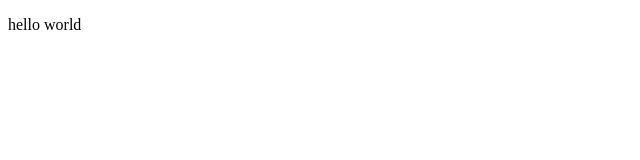
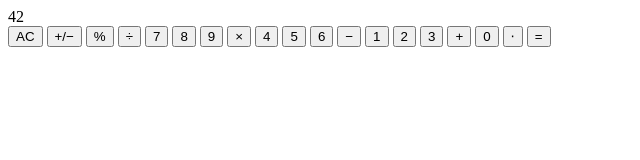
Before and after one commit to lvadla/calculator-ts, a website with bundled scripts: page index.html in a window 1280 px wide. Shown: the whole page, without its empty margins (0-640 px from the left). Built offline with nearby package versions, Linux system fonts and the light colour scheme.

Commit message:
feat: add calculator markup

```diff
--- a/index.html
+++ b/index.html
@@ -8,6 +8,35 @@
   </head>
   <script src="./dist/index.js" defer></script>
   <body>
-    <p id="root"></p>
+    <main id="content">
+      <div id="calculator">
+        <section id="output">42</section>
+        <section id="input">
+          <button type="button">AC</button>
+          <button type="button">&plus;/&minus;</button>
+          <button type="button">&percnt;</button>
+          <button type="button">&divide;</button>
+
+          <button type="button">7</button>
+          <button type="button">8</button>
+          <button type="button">9</button>
+          <button type="button">&times;</button>
+
+          <button type="button">4</button>
+          <button type="button">5</button>
+          <button type="button">6</button>
+          <button type="button">&minus;</button>
+
+          <button type="button">1</button>
+          <button type="button">2</button>
+          <button type="button">3</button>
+          <button type="button">&plus;</button>
+
+          <button type="button" class="double">0</button>
+          <button type="button">&sdot;</button>
+          <button type="button">&equals;</button>
+        </section>
+      </div>
+    </main>
   </body>
 </html>
```
